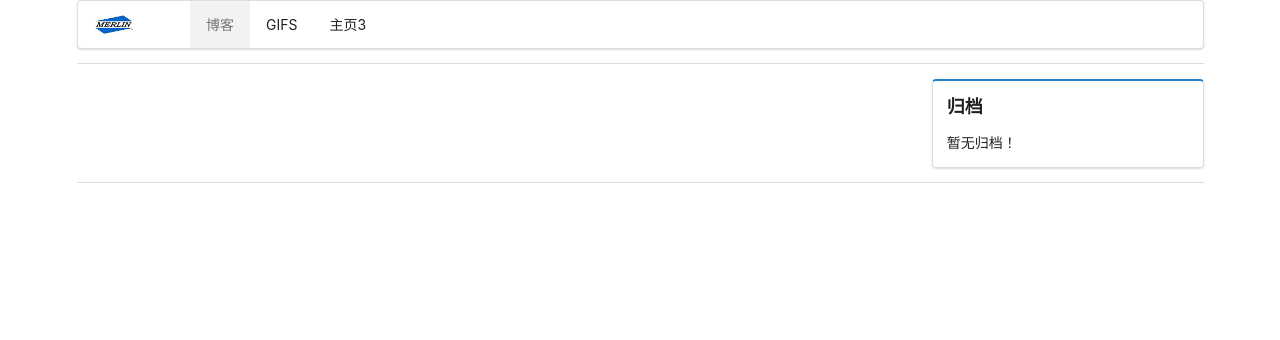
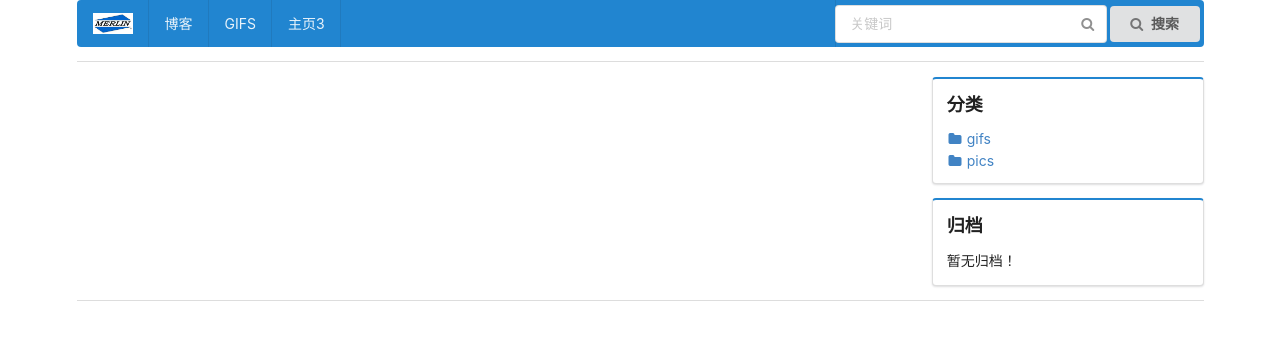
Before and after one commit to pythonlearner1221/firstweb, a Django app: page /pics/ in a window 1280 px wide. Shown: the top 340 px of the page. Run offline with Django 3.2, Linux system fonts and the light colour scheme; data that the repository does not hold is empty.

Commit message:
changeview

```diff
--- a/blog/urls.py
+++ b/blog/urls.py
@@ -9,5 +9,6 @@ urlpatterns = [
     url(r'^post/(?P<pk>[0-9]+)/$',views.PostDetailView.as_view(),name='detail'),
     url(r'^archives/(?P<year>[0-9]{4})/(?P<month>[0-9]{1,2})/$',views.ArchivesView.as_view(),name='archives'),
     url(r'^category/(?P<pk>[0-9]+)/$',views.CategoryView.as_view(),name='category'),
-    url(r'^tag/(?P<pk>[0-9]+)/$',views.tag,name='tag')
+    url(r'^tag/(?P<pk>[0-9]+)/$',views.tag,name='tag'),
+    url(r'^blog/search/$',views.search,name='search')
 ]
--- a/gifs/urls.py
+++ b/gifs/urls.py
@@ -1,9 +1,11 @@
 from django.conf.urls import url
 
-from .views import IndexView,ArchivesView
+from .views import IndexView,ArchivesView,TagView,search
 
 app_name='gifs'
 urlpatterns=[
-    url(r'^pics/', IndexView.as_view(),name='gifs'),
+    url(r'^pics/$', IndexView.as_view(),name='gifs'),
     url(r'^pics/(?P<year>[0-9]{4})/(?P<month>[0-9]{1,2})/$',ArchivesView.as_view(),name='archives'),
+    url(r'^pics/search/$',search,name='search'),
+    url(r'^pictype/(?P<types>[a-z]+)/$',TagView.as_view(),name='tags'),
 ]
--- a/gifs/views.py
+++ b/gifs/views.py
@@ -1,6 +1,7 @@
 from django.shortcuts import render
 from .models import GifPics
 from django.views.generic import ListView
+from django.db.models import Q
 
 # Create your views here.
 
@@ -13,7 +14,7 @@ class IndexView(ListView):
     template_name = 'gifs/index.html'
     context_object_name = 'gifs'
     paginate_by = 10
-    ordering=['-gif_index']
+    ordering=['-created_time','-likes']
 
     def get_context_data(self, **kwargs):
         """
@@ -152,3 +153,22 @@ class ArchivesView(IndexView):
         year= self.kwargs.get('year')
         month=self.kwargs.get('month')
         return super(ArchivesView,self).get_queryset().filter(created_time__year=year,created_time__month=month)
+
+class TagView(IndexView):
+    def get_queryset(self):
+        types= self.kwargs.get('types')
+        if types == 'gifs':
+            pic_type= 'gif'
+        else :
+            pic_type= 'jpg'
+        return super(TagView,self).get_queryset().filter(types=pic_type)
+
+def search(request):
+    q=request.GET.get('q')
+    error_msg=''
+    if not q:
+        error_msg='请输入关键词'
+        return render(request,'gifs/index.html',{'error_msg':error_msg})
+
+    pic_list = GifPics.objects.filter(Q(title__icontains=q)).order_by('-created_time')
+    return render(request,'gifs/index.html',{'error_msg':error_msg,'gifs':pic_list})
--- a/templates/base.html
+++ b/templates/base.html
@@ -6,23 +6,23 @@
   <link rel="stylesheet" href="{% static 'css/semantic.css' %}">
   <link rel="stylesheet" href="{% static 'css/github.css' %}">
   <script src="{% static 'js/jquery.min.js' %}"></script>
-  <script src="{% static 'js/semantic.js' %}"></script>
   <script src="{% static 'js/exporting.js' %}"></script>
   <script src="{% static 'js/highcharts-more.js' %}"></script>
   <script src="{% static 'js/highcharts.js' %}"></script>
+  <script src="{% static 'js/semantic.js' %}"></script>
   <meta charset="UTF-8">
   {% block title %}
   {% endblock title %}
 </head>
 <body>
   <div class="ui container" >
-    <div class="ui borderless fluid grey menu" >
-      <div class="item"><img class="ui image" style="width:40px" src="{% static 'images/merlin-logo.jpg' %}"></div>
-      <div class="right fluid menu" style="width:90%">
-        <a class="active item" href="{% url 'blog:index' %}">博客</a>
+    <div class="ui blue inverted menu" >
+      <a class="item"><img class="ui image" style="width:40px" src="{% static 'images/merlin-logo.jpg' %}"></a>
+      <a class="item" href="{% url 'blog:index' %}">博客</a>
       <a class="item"  href="{% url 'gifs:gifs' %}">GIFS</a>
       <a class="item"  >主页3</a>
-      </div>
+      {% block search %}
+      {% endblock search %}
 
     </div>
 
@@ -33,6 +33,8 @@
         <div class="twelve wide column" style="padding: 0 10px 0 0 ">
           {% block main %}
           {% endblock main %}
+
+
         <div class="ui hidden divider"></div>
           {% if is_paginated %}
           <div class="ui pagination menu">
@@ -67,6 +69,7 @@
           {% endif %}
           </div>
           {% endif %}
+
         </div>
 
 {#          <div class="one wide column" style="padding: 0">#}
--- a/templates/gifs/index.html
+++ b/templates/gifs/index.html
@@ -20,8 +20,6 @@
     </div>
   {% endfor %}
 </div>
-
-
 {% endblock main %}
 
 
@@ -30,6 +28,24 @@
 {% endblock title %}
 
 {% block tags %}
+
+
+
+  <div class="item">
+    <div class="ui blue segment" style="width:100%">
+      <div class="content">
+        <h3 class="header">分类</h3>
+        <div class="ui list">
+            <div class="item">
+              <a href="{% url 'gifs:tags' 'gifs' %}"><i class="folder icon"></i>gifs</a>
+            </div>
+            <div class="item">
+              <a href="{% url 'gifs:tags' 'pics' %}"><i class="folder icon"></i>pics</a>
+            </div>
+        </div>
+    </div>
+  </div>
+  </div>
   <div class="item">
     <div class="ui blue segment" style="width:100%">
       <div class="content">
@@ -47,4 +63,16 @@
     </div>
   </div>
   </div>
+
+
 {% endblock tags %}
+
+
+{% block search %}
+<div class="right item" style="padding:0">
+          <form role="search" method="get" class="form" action="{% url 'gifs:search' %}">
+              <div class="ui icon input"><input type="search" name="q" placeholder="关键词" required><i class="search link icon"></i></div>
+              <button class="ui button" type="submit"><i class="search icon"></i>搜索</button>
+          </form>
+        </div>
+{% endblock search %}
```
Also changed, not shown: blog/views.py (+13 -0 lines), source.py (+16 -1 lines), templates/blog/detail.html (+9 -0 lines), templates/blog/index.html (+12 -0 lines). Lines whose indentation alone changed are shown as unchanged.
